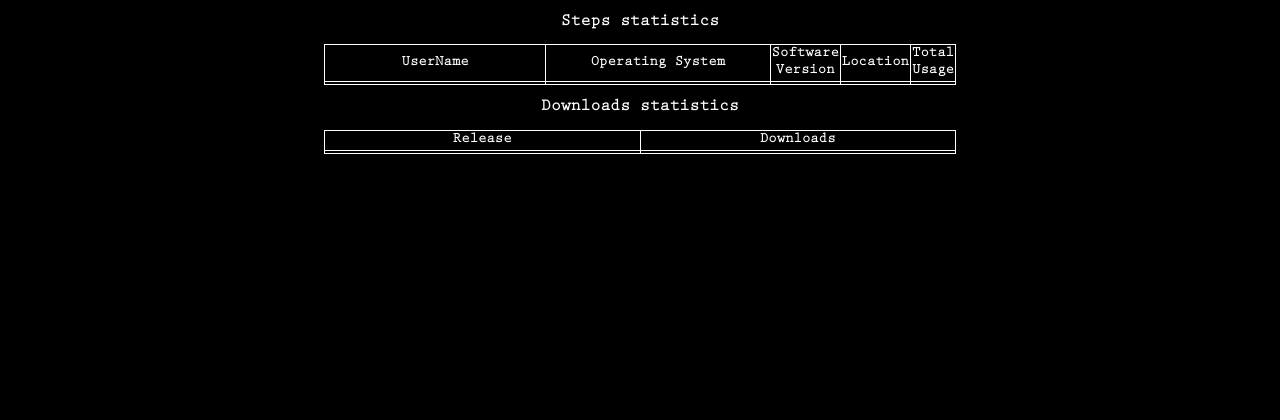
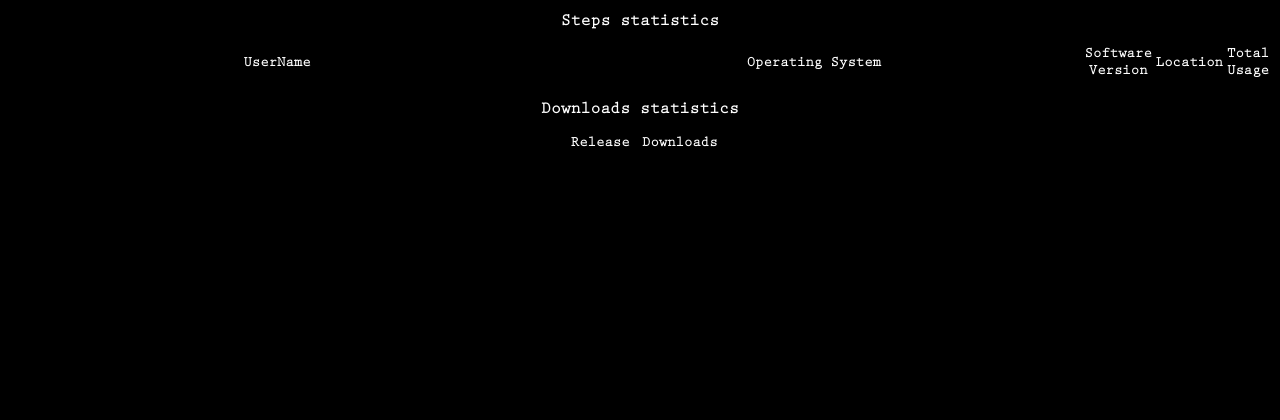
Before and after one commit to silveur/nummer-website, a PHP site: page /stats.php in a window 1280 px wide. Shown: the top 420 px of the page. Run offline with PHP 8.4, Linux system fonts and the light colour scheme; tables that the repository leaves empty or names only in its code hold one stand-in row (values such as "Sample post"); data that the repository does not hold is empty; some libraries are stand-ins or nearby versions.

Commit message:
better formating for the downloads page

```diff
--- a/style.css
+++ b/style.css
@@ -37,19 +37,71 @@ iframe
 	height: 100%;
 }
 
+p
+{
+	color:white;
+}
+
+#codeText
+{
+	margin-left: 50%;
+	margin-top: 10%;
+	display:inline-block;margin-right:10px;
+}
+#codeForm
+{
+	display:inline-block;
+}
+
+#flyer
+{
+	margin-top: 10%;
+	display:inline-block;
+	margin-right:10px;
+}
+#songArray
+{
+	margin-top: 10%;
+	display:inline-block;
+	vertical-align: top;
+}
+
+#downloadButton
+{
+	/*display:inline-block;*/
+	float: middle;
+	/*vertical-align: right;*/
+	margin-left: 150px;
+	margin-top: -250px;
+	text-align: left;
+	font-size: 18pt;
+}
+
 h2
 {
 	color:white;
 }
 
-table, th, td
+th
 {
 	border-collapse: collapse;
-	border: 1px solid white;
+	border: 0px solid white;
 	color:white;
 	width: 50%;
-	text-align: center;
+/*	text-align: center;
+*/	font-size: 14px;
+}
+td
+{
+	border: 0px solid white;
+	color:white;
+	text-align: left;
 	font-size: 14px;
+}
+
+table
+{
+	border: 0px;
 }
 
 a:link {text-decoration:none;color:white;font-size: 11px;font-weight:normal;}
```
Also changed, not shown: downloads/downloads.php (+8 -10 lines), downloads/index.php (+3 -6 lines).
